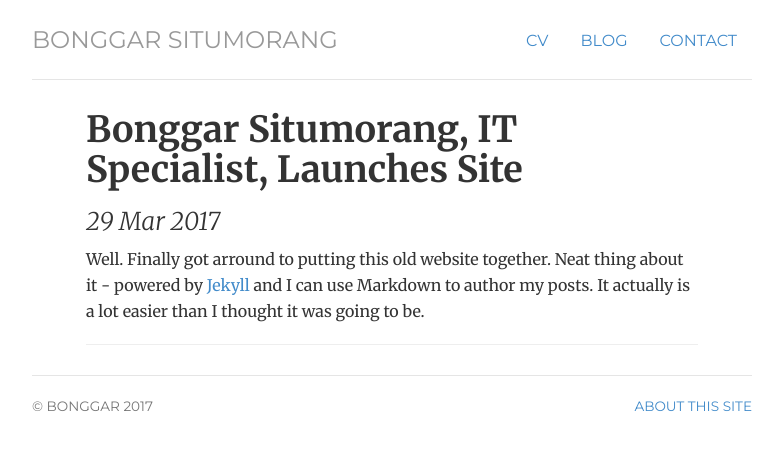
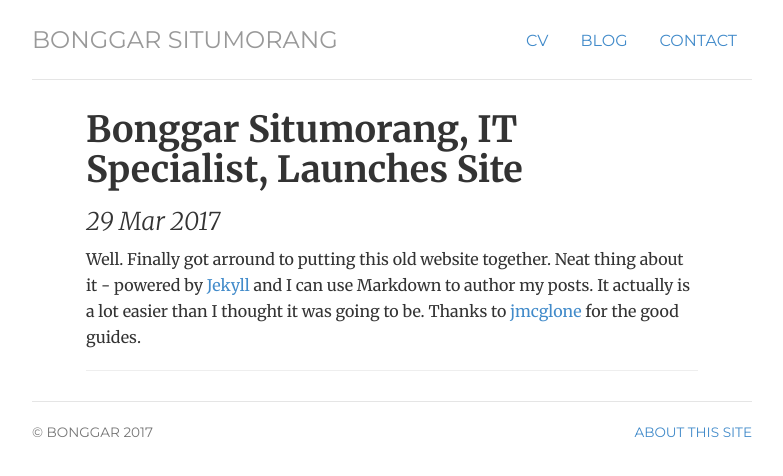
Before and after one commit to bonggar/bonggar.github.io, a Jekyll site: the page built from _posts/2017-03-29-bonggar-situmorang-site-launched.md, in a window 1280 px wide. Shown: the top 476 px of the page, without its empty margins (248-1031 px from the left). Built offline with Jekyll 4.4.1, drawn with Linux system fonts in a browser that asks for light colours; comment, search, counter and statistics services are not loaded.

Commit message:
update first blog post page

```diff
--- a/_posts/2017-03-29-bonggar-situmorang-site-launched.md
+++ b/_posts/2017-03-29-bonggar-situmorang-site-launched.md
@@ -4,4 +4,4 @@
 date: 2017-03-29
 ---
 
-Well. Finally got arround to putting this old website together. Neat thing about it - powered by [Jekyll](http://jekyllrb.com) and I can use Markdown to author my posts. It actually is a lot easier than I thought it was going to be.
+Well. Finally got arround to putting this old website together. Neat thing about it - powered by [Jekyll](http://jekyllrb.com) and I can use Markdown to author my posts. It actually is a lot easier than I thought it was going to be. Thanks to <a href="http://jmcglone.com/guides/github-pages/" title="jmcglone">jmcglone</a> for the good guides.
```
